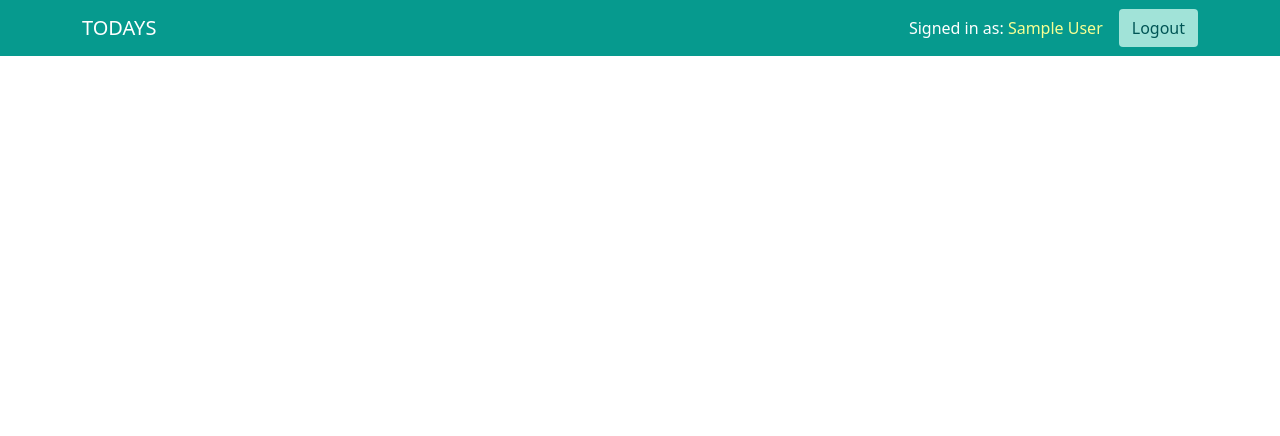
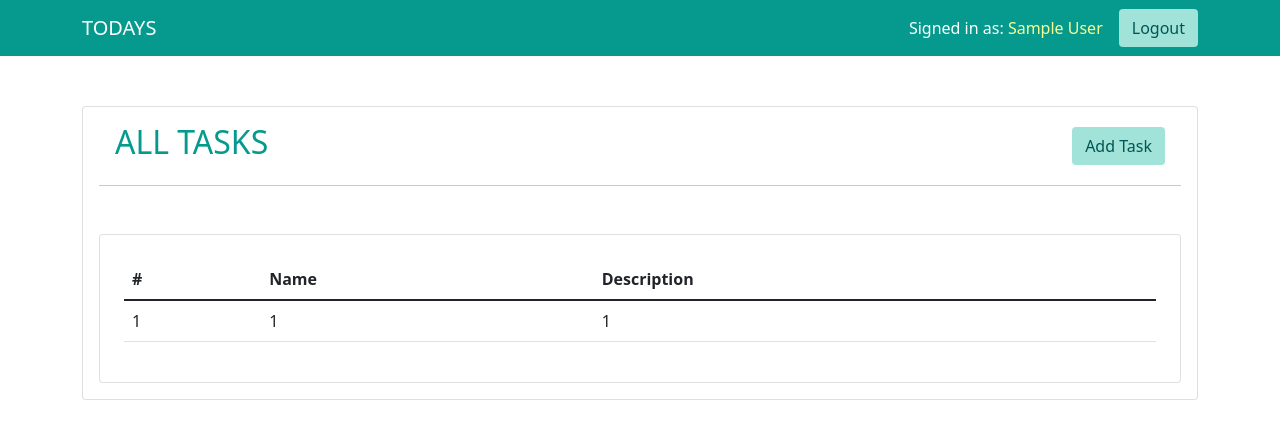
Before and after one commit to soumik9/todo-app-client, a React (Create React App) app: page / in a window 1280 px wide. Shown: the top 436 px of the page. Built offline with nearby package versions, Linux system fonts and the light colour scheme; no server answers; sample sign-in values are in the browser's storage.

Commit message:
view task ui complete

```diff
--- a/src/index.css
+++ b/src/index.css
@@ -1,3 +1,12 @@
 .h-100vh{
   height: 100vh;
 }
+
+.my-50{
+  margin: 50px 0;
+}
+
+.btn-task{
+  color: #005555 !important;
+  background-color: #A1E3D8 !important;
+}
--- a/src/pages/Home/Home.js
+++ b/src/pages/Home/Home.js
@@ -1,5 +1,6 @@
 import React from 'react';
 import Header from '../Shared/Header/Header';
+import Tasks from './Tasks/Tasks';
 
 const Home = () => {
 
@@ -7,6 +8,7 @@ const Home = () => {
     return (
         <div>
            <Header />
+           <Tasks />
         </div>
     );
 };
--- /dev/null
+++ b/src/pages/Home/Tasks/Tasks.js
@@ -0,0 +1,57 @@
+import React from 'react';
+import { Card, Col, Container, Row, Table } from 'react-bootstrap';
+import { Link } from 'react-router-dom';
+import './task.css'
+
+const Tasks = () => {
+    return (
+        <section className="tasks my-50">
+            <Container>
+                <Row>
+                    <Col md={12}>
+                        <Card body>
+
+                            <div className="task__header px-3">
+                                <Row className='justify-content-between align-items-center'>
+                                    <Col md={2}>
+                                        <h2 className='task__title'>All Tasks</h2>
+                                    </Col>
+                                    <Col md={2}>
+                                        <div className="text-end">
+                                            <Link to='/add-task' className='btn btn-task'>Add Task</Link>
+                                        </div>
+                                    </Col>
+                                </Row>
+                            </div>
+
+                            <hr />
+
+                            <div className="task__body mt-5 card p-4">
+                                <Table responsive>
+                                    <thead>
+                                        <tr>
+                                            <th>#</th>
+                                            <th>Name</th>
+                                            <th>Description</th>
+                                        </tr>
+                                    </thead>
+                                    <tbody>
+                                        <tr>
+                                            <td>1</td>
+                                            <td>1</td>
+                                            <td>1</td>
+                                        </tr>
+
+                                    </tbody>
+                                </Table>
+                            </div>
+
+                        </Card>
+                    </Col>
+                </Row>
+            </Container>
+        </section>
+    );
+};
+
+export default Tasks;
--- /dev/null
+++ b/src/pages/Home/Tasks/task.css
@@ -0,0 +1,8 @@
+.tasks .card {
+
+}
+
+.task__header .task__title {
+    text-transform: uppercase;
+    color: #069A8E;
+}
--- a/src/pages/Shared/Header/Header.js
+++ b/src/pages/Shared/Header/Header.js
@@ -24,7 +24,7 @@ const Header = () => {
                     <Navbar.Text className='text-white'>
                         Signed in as: <span className='signinas'>{user?.displayName}</span>
                     </Navbar.Text>
-                    <button type='button' onClick={handleLogout} className='btn ms-3'>Logout</button>
+                    <button type='button' onClick={handleLogout} className='btn btn-task ms-3'>Logout</button>
                 </Navbar.Collapse>
             </Container>
         </Navbar>
--- a/src/pages/Shared/Header/header.css
+++ b/src/pages/Shared/Header/header.css
@@ -11,8 +11,3 @@
 .signinas{
     color: #F7FF93;
 }
-
-.navbar .btn{
-    color: #005555;
-    background-color: #A1E3D8;
-}
```
